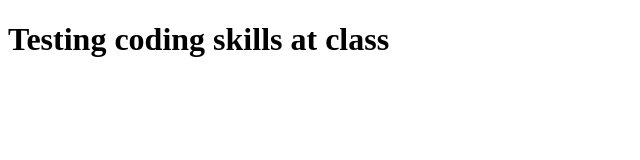
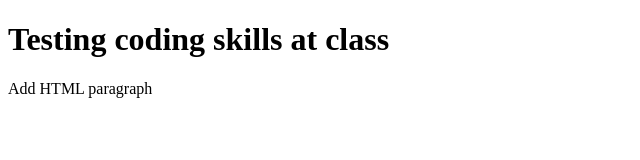
Before and after one commit to linh-nguyenkhanh/test-coding, a plain HTML site: page index.html in a window 1280 px wide. Shown: the whole page, without its empty margins (0-640 px from the left). Drawn offline with Linux system fonts and the light colour scheme.

Commit message:
Add HTML paragraph

```diff
--- a/index.html
+++ b/index.html
@@ -11,6 +11,7 @@
 <body>
   <main>
     <h1>Testing coding skills at class</h1>
+    <p>Add HTML paragraph</p>
   </main>
 </body>
 
```
